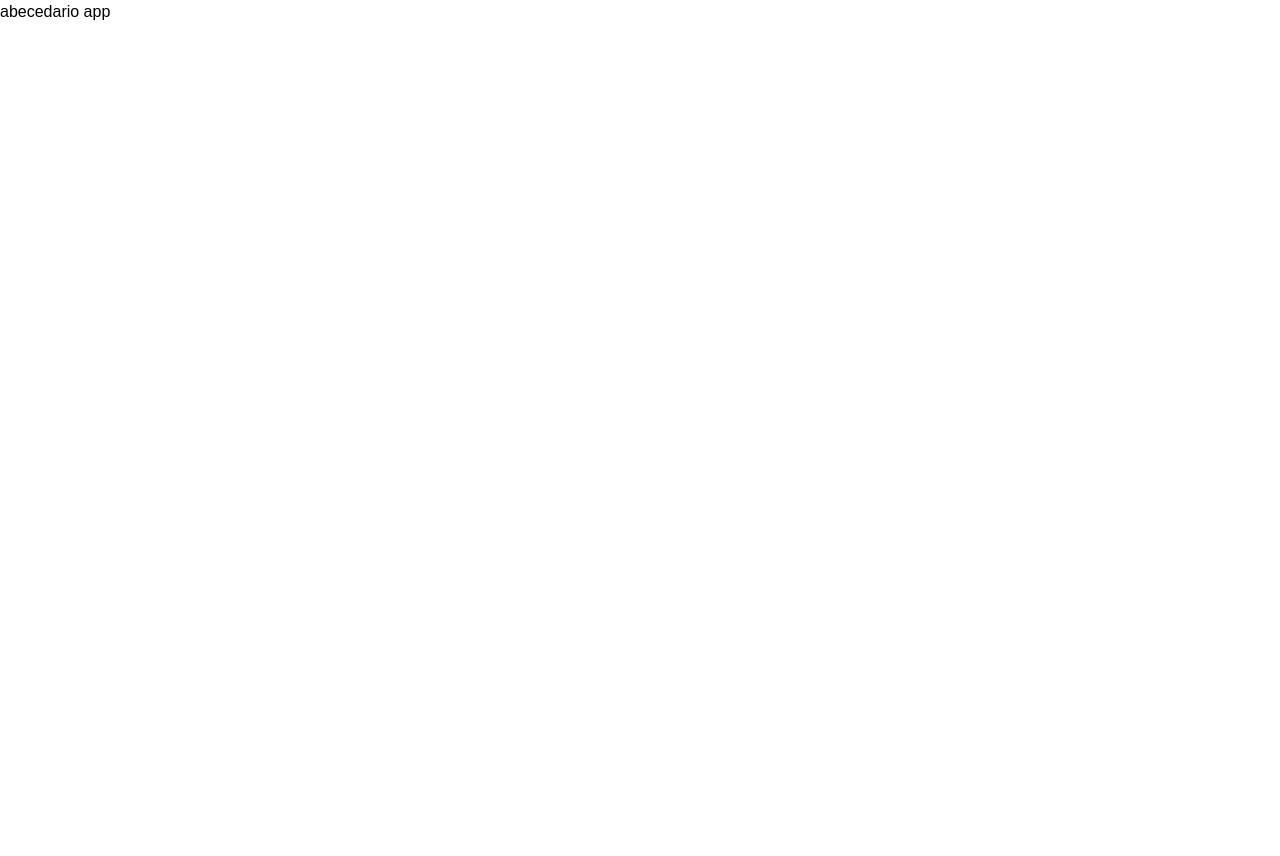
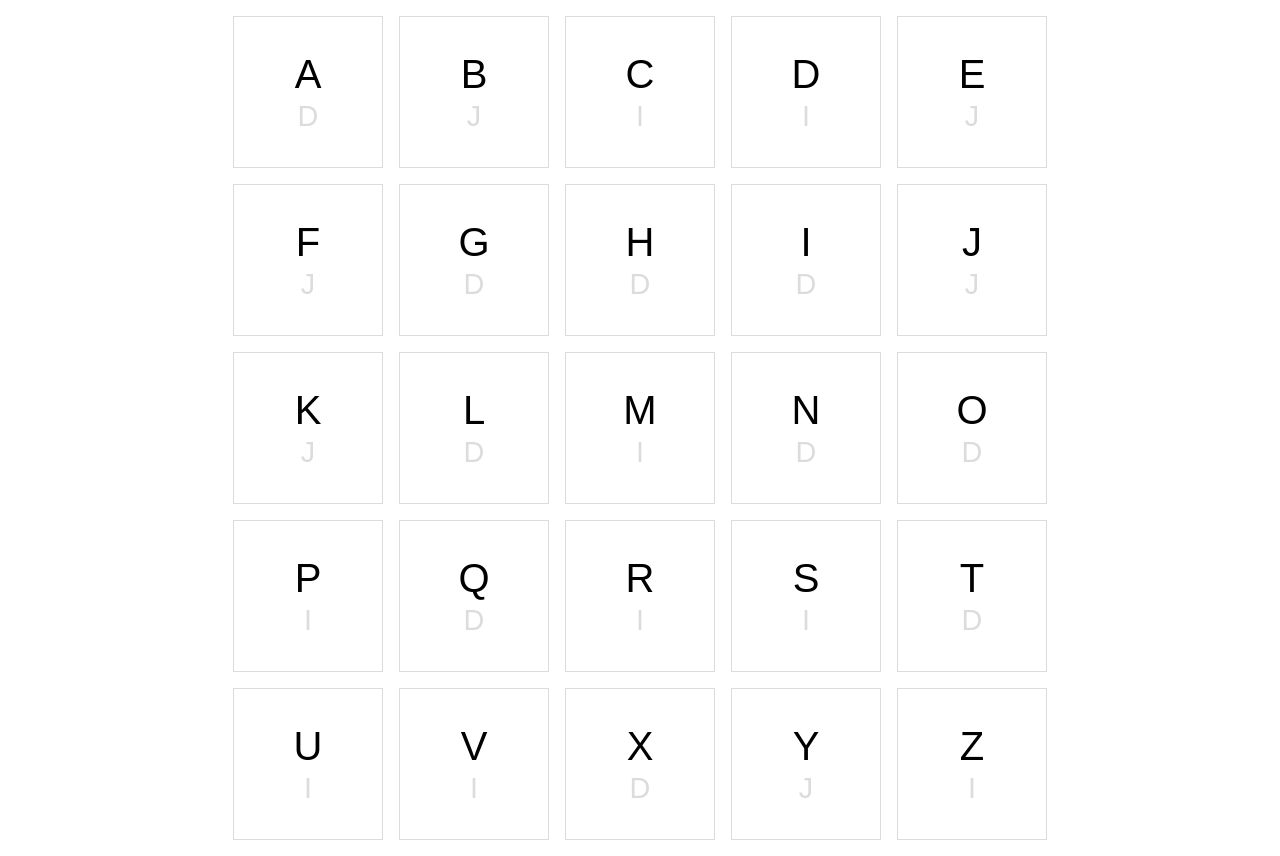
Before and after one commit to franklinlugo/abecedario-app, a React (Create React App) app: page / in a window 1280 px wide. Before the commit the page ends 800 px from the top, so only its background shows below. Built offline with nearby package versions, Linux system fonts and the light colour scheme.

Commit message:
Feat: generate all letters and ramdom arms

```diff
--- a/src/App.js
+++ b/src/App.js
@@ -1,11 +1,135 @@
-import React from 'react';
+import React, { useState, useEffect, useCallback } from 'react';
+import styled from 'styled-components';
 import { GlobalStyles } from './globalStyles';
 
+const StyledApp = styled.main`
+  display: grid;
+  grid-template-columns: repeat(5, 150px);
+  justify-content: center;
+  gap: 1rem;
+  padding: 1rem;
+`;
+
+const LetterBox = styled.div`
+  position: relative;
+  height: 0;
+  padding-top: 100%;
+  border: 1px solid #dcdcdc;
+  .content {
+    position: absolute;
+    top: 0;
+    left: 0;
+    width: 100%;
+    height: 100%;
+    display: flex;
+    flex-direction: column;
+    justify-content: center;
+    align-items: center;
+    .letter {
+      margin: 0 0 0.5rem 0;
+      line-height: 1;
+      font-size: 2.5rem;
+      text-transform: uppercase;
+    }
+    .arm {
+      line-height: 1;
+      font-size: 1.8rem;
+      text-transform: uppercase;
+      color: #dcdcdc;
+    }
+  }
+`;
+
 function App() {
+  function randomNumber(min, max) {
+    return Math.floor(Math.random() * (max - min + 1) + min);
+  }
+
+  const getRandomArm = useCallback((oneStepBack, twoStepsBack, index, dIndex, iIndex, jIndex) => {
+    let arm;
+    const arms = ['i', 'd', 'j'];
+
+    if (!oneStepBack && !twoStepsBack) {
+      arm = arms[randomNumber(0, 2)];
+    } else if ((oneStepBack === twoStepsBack && index === dIndex - 1) || index === iIndex - 1 || index === jIndex - 1) {
+      do {
+        arm = arms[randomNumber(0, 2)];
+      } while (arm === twoStepsBack);
+    } else if (oneStepBack === twoStepsBack) {
+      do {
+        arm = arms[randomNumber(0, 2)];
+      } while (arm === twoStepsBack);
+    } else {
+      arm = arms[randomNumber(0, 2)];
+    }
+    return arm;
+  }, []);
+
+  const letters = 'abcdefghijklmnopqrstuvxyz';
+
+  const [values, setValues] = useState([]);
+
+  const generateValues = useCallback(() => {
+    const initialValues = letters.split('').map(letter => {
+      return { letter, arm: null };
+    });
+
+    const valuesWithFixedLetters = initialValues.map(({ letter }) => {
+      switch (letter) {
+        case 'i':
+          return { letter, arm: 'd' };
+        case 'd':
+          return { letter, arm: 'i' };
+        case 'j':
+          return { letter, arm: 'j' };
+        default:
+          return { letter, arm: null };
+      }
+    });
+
+    const dIndex = initialValues.findIndex(({ letter }) => letter === 'd');
+    const iIndex = initialValues.findIndex(({ letter }) => letter === 'i');
+    const jIndex = initialValues.findIndex(({ letter }) => letter === 'j');
+
+    const fullValues = valuesWithFixedLetters.reduce((acc, current, index) => {
+      if ([dIndex, iIndex, jIndex].includes(index)) {
+        acc.push({ letter: current.letter, arm: current.arm });
+      } else if (index <= 1) {
+        acc.push({
+          letter: current.letter,
+          arm: getRandomArm(null, null, index, dIndex, iIndex, jIndex),
+        });
+      } else {
+        const oneStepBack = acc[index - 1].arm;
+        const twoStepsBack = acc[index - 2].arm;
+        acc.push({
+          letter: current.letter,
+          arm: getRandomArm(oneStepBack, twoStepsBack, index, dIndex, iIndex, jIndex),
+        });
+      }
+      return acc;
+    }, []);
+
+    setValues(fullValues);
+  }, [getRandomArm]);
+
+  useEffect(() => {
+    generateValues();
+  }, [generateValues]);
+
   return (
     <>
       <GlobalStyles />
-      <div className="App">abecedario app</div>
+      <StyledApp>
+        {values.map(({ letter, arm }) => (
+          <LetterBox key={letter}>
+            <div className="content">
+              <span className="letter">{letter}</span>
+              <span className="arm">{arm}</span>
+            </div>
+          </LetterBox>
+        ))}
+      </StyledApp>
     </>
   );
 }
```
